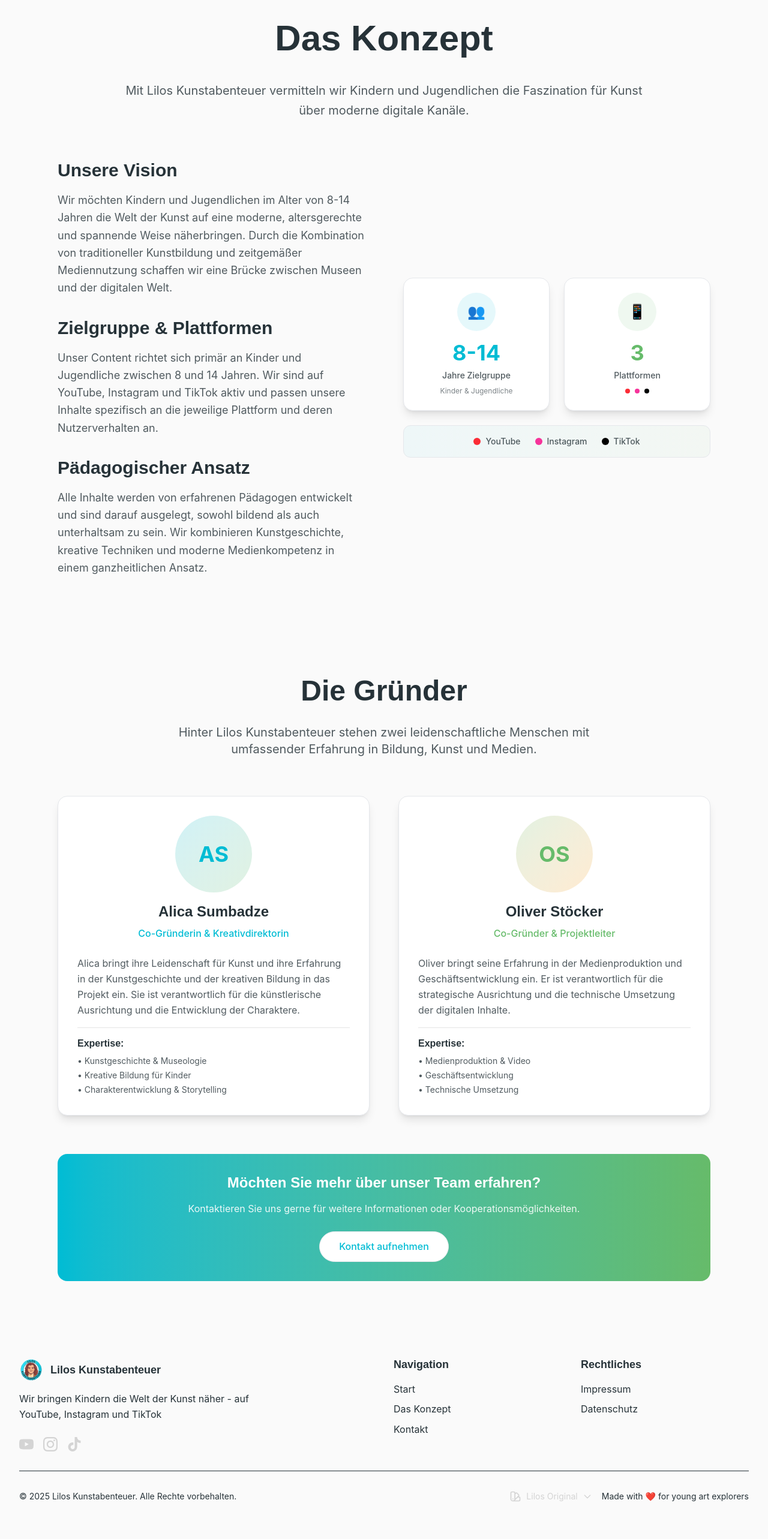
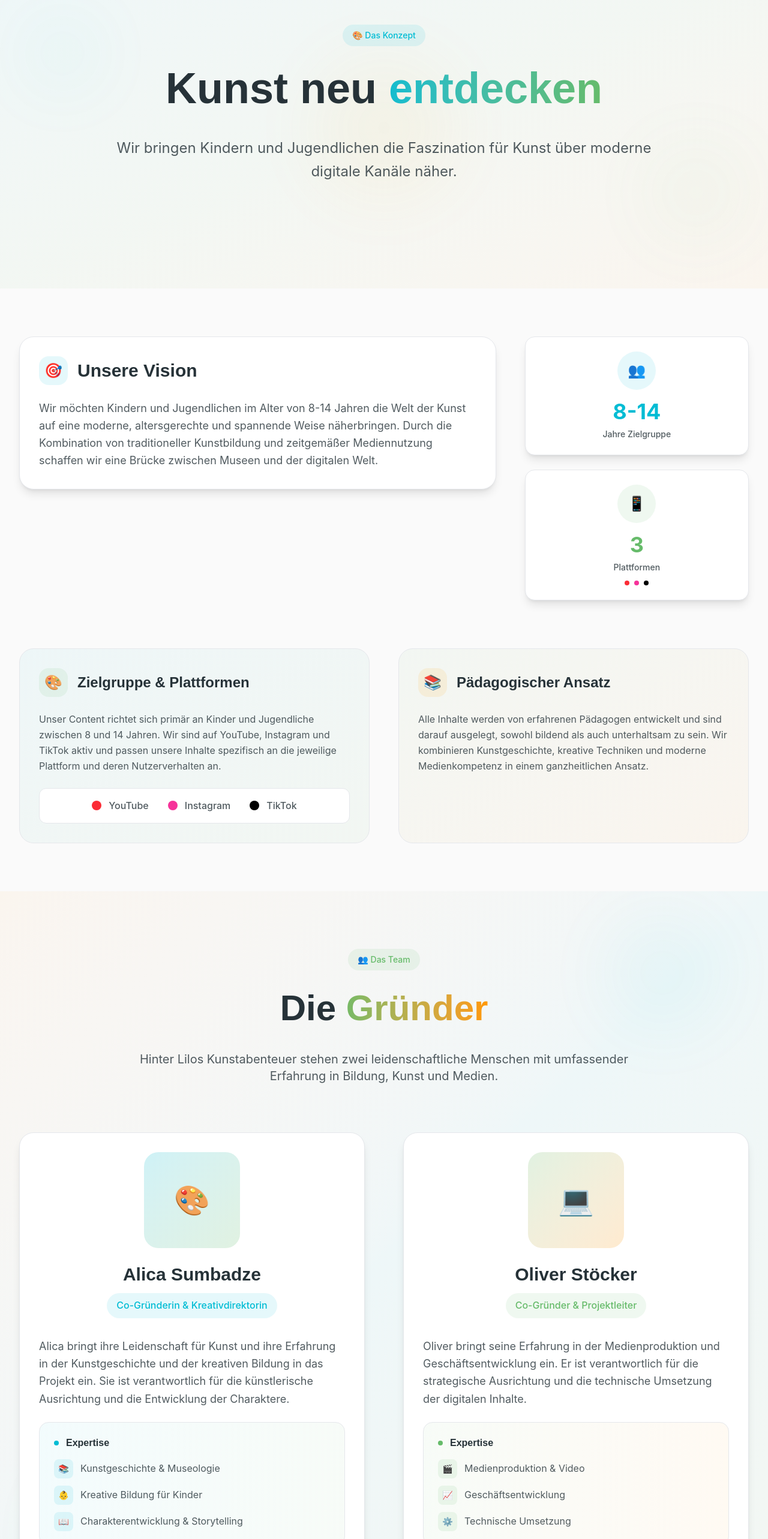
Before and after one commit to OlleeBerlin/lilos-kunstabenteuer, a Next.js app: page /konzept in a window 1280 px wide. Shown: the part 120-2686 px from the top of the page at 60% size. Built offline with nearby package versions, Linux system fonts and the light colour scheme.

Commit message:
Konzept-Seite: Komplett neu gestaltet - modernes Hero-Design, verbesserte Struktur und animierte Gründer-Karten

```diff
--- a/src/app/konzept/page.tsx
+++ b/src/app/konzept/page.tsx
@@ -16,26 +16,45 @@ export const metadata: Metadata = {
 export default function Konzept() {
   return (
     <div className="min-h-screen">
-      {/* Projekt-Erklärung */}
-      <section className="py-20 bg-background">
-        <div className="max-w-6xl mx-auto px-4 sm:px-6 lg:px-8">
-          <div className="text-center mb-16">
-            <h1 className="font-heading font-bold text-4xl md:text-6xl text-foreground mb-8">
-              Das Konzept
+      {/* Hero Section */}
+      <section className="relative py-24 bg-gradient-to-br from-primary/5 via-secondary/5 to-accent/5 overflow-hidden">
+        {/* Background Pattern */}
+        <div className="absolute inset-0 opacity-5">
+          <div className="absolute top-20 left-10 w-32 h-32 bg-primary rounded-full blur-3xl"></div>
+          <div className="absolute bottom-20 right-10 w-40 h-40 bg-secondary rounded-full blur-3xl"></div>
+          <div className="absolute top-1/2 left-1/2 transform -translate-x-1/2 -translate-y-1/2 w-60 h-60 bg-accent rounded-full blur-3xl"></div>
+        </div>
+
+        <div className="max-w-7xl mx-auto px-4 sm:px-6 lg:px-8 relative">
+          <div className="text-center mb-20">
+            <div className="inline-flex items-center px-4 py-2 bg-primary/10 rounded-full text-primary font-medium text-sm mb-6">
+              🎨 Das Konzept
+            </div>
+            <h1 className="font-heading font-bold text-5xl md:text-7xl text-foreground mb-8 leading-tight">
+              Kunst neu
+              <span className="bg-gradient-to-r from-primary to-secondary bg-clip-text text-transparent"> entdecken</span>
             </h1>
-            <p className="text-xl text-foreground/80 max-w-4xl mx-auto leading-relaxed">
-              Mit Lilos Kunstabenteuer vermitteln wir Kindern und Jugendlichen die Faszination
-              für Kunst über moderne digitale Kanäle.
+            <p className="text-xl md:text-2xl text-foreground/80 max-w-4xl mx-auto leading-relaxed">
+              Wir bringen Kindern und Jugendlichen die Faszination für Kunst
+              über moderne digitale Kanäle näher.
             </p>
           </div>
+        </div>
+      </section>
 
-          <div className="grid grid-cols-1 lg:grid-cols-2 gap-16 items-center">
-            {/* Text */}
-            <div className="space-y-8">
-              <div>
-                <h2 className="font-heading font-semibold text-2xl md:text-3xl text-foreground mb-4">
-                  Unsere Vision
-                </h2>
+      {/* Konzept Details */}
+      <section className="py-20 bg-background">
+        <div className="max-w-7xl mx-auto px-4 sm:px-6 lg:px-8">
+          <div className="grid grid-cols-1 lg:grid-cols-3 gap-12 mb-20">
+            {/* Vision */}
+            <div className="lg:col-span-2">
+              <div className="bg-card-bg rounded-3xl p-8 border border-border-color shadow-lg hover:shadow-xl transition-all duration-300">
+                <div className="flex items-center mb-6">
+                  <div className="w-12 h-12 bg-primary/10 rounded-2xl flex items-center justify-center mr-4">
+                    <span className="text-2xl">🎯</span>
+                  </div>
+                  <h2 className="font-heading font-bold text-3xl text-foreground">Unsere Vision</h2>
+                </div>
                 <p className="text-lg text-foreground/80 leading-relaxed">
                   Wir möchten Kindern und Jugendlichen im Alter von 8-14 Jahren die Welt der Kunst
                   auf eine moderne, altersgerechte und spannende Weise näherbringen.
@@ -43,34 +62,10 @@ export default function Konzept() {
                   Mediennutzung schaffen wir eine Brücke zwischen Museen und der digitalen Welt.
                 </p>
               </div>
-
-              <div>
-                <h2 className="font-heading font-semibold text-2xl md:text-3xl text-foreground mb-4">
-                  Zielgruppe & Plattformen
-                </h2>
-                <p className="text-lg text-foreground/80 leading-relaxed">
-                  Unser Content richtet sich primär an Kinder und Jugendliche zwischen 8 und 14 Jahren.
-                  Wir sind auf YouTube, Instagram und TikTok aktiv und passen unsere Inhalte
-                  spezifisch an die jeweilige Plattform und deren Nutzerverhalten an.
-                </p>
             </div>
 
-              <div>
-                <h2 className="font-heading font-semibold text-2xl md:text-3xl text-foreground mb-4">
-                  Pädagogischer Ansatz
-                </h2>
-                <p className="text-lg text-foreground/80 leading-relaxed">
-                  Alle Inhalte werden von erfahrenen Pädagogen entwickelt und sind darauf ausgelegt,
-                  sowohl bildend als auch unterhaltsam zu sein. Wir kombinieren Kunstgeschichte,
-                  kreative Techniken und moderne Medienkompetenz in einem ganzheitlichen Ansatz.
-                </p>
-              </div>
-            </div>
-
-            {/* Visuelles Element */}
-            <div className="relative">
-              <div className="grid grid-cols-2 gap-6">
-                {/* Zielgruppe Card */}
+            {/* Statistiken */}
+            <div className="space-y-6">
               <div className="bg-card-bg rounded-2xl p-6 border border-border-color shadow-lg hover:shadow-xl transition-all duration-300 transform hover:-translate-y-1">
                 <div className="text-center">
                   <div className="w-16 h-16 bg-primary/10 rounded-full flex items-center justify-center mx-auto mb-4">
@@ -78,11 +73,9 @@ export default function Konzept() {
                   </div>
                   <div className="text-4xl font-bold text-primary mb-2">8-14</div>
                   <div className="text-sm font-medium text-foreground/80">Jahre Zielgruppe</div>
-                    <div className="text-xs text-foreground/60 mt-2">Kinder & Jugendliche</div>
                 </div>
               </div>
 
-                {/* Plattformen Card */}
               <div className="bg-card-bg rounded-2xl p-6 border border-border-color shadow-lg hover:shadow-xl transition-all duration-300 transform hover:-translate-y-1">
                 <div className="text-center">
                   <div className="w-16 h-16 bg-secondary/10 rounded-full flex items-center justify-center mx-auto mb-4">
@@ -98,21 +91,185 @@ export default function Konzept() {
                 </div>
               </div>
             </div>
+          </div>
+
+          {/* Zwei-Spalten Layout für weitere Inhalte */}
+          <div className="grid grid-cols-1 lg:grid-cols-2 gap-12">
+            {/* Zielgruppe & Plattformen */}
+            <div className="bg-gradient-to-br from-primary/5 to-secondary/5 rounded-3xl p-8 border border-border-color">
+              <div className="flex items-center mb-6">
+                <div className="w-12 h-12 bg-secondary/10 rounded-2xl flex items-center justify-center mr-4">
+                  <span className="text-2xl">🎨</span>
+                </div>
+                <h2 className="font-heading font-bold text-2xl text-foreground">Zielgruppe & Plattformen</h2>
+              </div>
+              <p className="text-foreground/80 leading-relaxed mb-6">
+                Unser Content richtet sich primär an Kinder und Jugendliche zwischen 8 und 14 Jahren.
+                Wir sind auf YouTube, Instagram und TikTok aktiv und passen unsere Inhalte
+                spezifisch an die jeweilige Plattform und deren Nutzerverhalten an.
+              </p>
 
               {/* Social Media Plattformen */}
-              <div className="mt-6 bg-gradient-to-r from-primary/5 to-secondary/5 rounded-xl p-4 border border-border-color">
-                <div className="flex justify-center items-center space-x-6">
-                  <div className="flex items-center space-x-2">
-                    <div className="w-3 h-3 bg-red-500 rounded-full"></div>
-                    <span className="text-sm font-medium text-foreground/80">YouTube</span>
+              <div className="bg-card-bg rounded-xl p-4 border border-border-color">
+                <div className="flex justify-center items-center space-x-8">
+                  <div className="flex items-center space-x-3">
+                    <div className="w-4 h-4 bg-red-500 rounded-full"></div>
+                    <span className="font-medium text-foreground/80">YouTube</span>
                   </div>
-                  <div className="flex items-center space-x-2">
-                    <div className="w-3 h-3 bg-pink-500 rounded-full"></div>
-                    <span className="text-sm font-medium text-foreground/80">Instagram</span>
+                  <div className="flex items-center space-x-3">
+                    <div className="w-4 h-4 bg-pink-500 rounded-full"></div>
+                    <span className="font-medium text-foreground/80">Instagram</span>
                   </div>
-                  <div className="flex items-center space-x-2">
-                    <div className="w-3 h-3 bg-black rounded-full"></div>
-                    <span className="text-sm font-medium text-foreground/80">TikTok</span>
+                  <div className="flex items-center space-x-3">
+                    <div className="w-4 h-4 bg-black rounded-full"></div>
+                    <span className="font-medium text-foreground/80">TikTok</span>
+                  </div>
+                </div>
+              </div>
+            </div>
+
+            {/* Pädagogischer Ansatz */}
+            <div className="bg-gradient-to-br from-secondary/5 to-accent/5 rounded-3xl p-8 border border-border-color">
+              <div className="flex items-center mb-6">
+                <div className="w-12 h-12 bg-accent/10 rounded-2xl flex items-center justify-center mr-4">
+                  <span className="text-2xl">📚</span>
+                </div>
+                <h2 className="font-heading font-bold text-2xl text-foreground">Pädagogischer Ansatz</h2>
+              </div>
+              <p className="text-foreground/80 leading-relaxed">
+                Alle Inhalte werden von erfahrenen Pädagogen entwickelt und sind darauf ausgelegt,
+                sowohl bildend als auch unterhaltsam zu sein. Wir kombinieren Kunstgeschichte,
+                kreative Techniken und moderne Medienkompetenz in einem ganzheitlichen Ansatz.
+              </p>
+            </div>
+          </div>
+        </div>
+      </section>
+
+      {/* Gründer-Vorstellung */}
+      <section className="py-24 bg-gradient-to-br from-accent/5 via-primary/5 to-secondary/5 relative overflow-hidden">
+        {/* Background Elements */}
+        <div className="absolute inset-0 opacity-5">
+          <div className="absolute top-10 right-20 w-48 h-48 bg-primary rounded-full blur-3xl"></div>
+          <div className="absolute bottom-10 left-20 w-56 h-56 bg-secondary rounded-full blur-3xl"></div>
+        </div>
+
+        <div className="max-w-7xl mx-auto px-4 sm:px-6 lg:px-8 relative">
+          <div className="text-center mb-20">
+            <div className="inline-flex items-center px-4 py-2 bg-secondary/10 rounded-full text-secondary font-medium text-sm mb-6">
+              👥 Das Team
+            </div>
+            <h2 className="font-heading font-bold text-5xl md:text-6xl text-foreground mb-8">
+              Die
+              <span className="bg-gradient-to-r from-secondary to-accent bg-clip-text text-transparent"> Gründer</span>
+            </h2>
+            <p className="text-xl text-foreground/80 max-w-4xl mx-auto">
+              Hinter Lilos Kunstabenteuer stehen zwei leidenschaftliche Menschen mit
+              umfassender Erfahrung in Bildung, Kunst und Medien.
+            </p>
+          </div>
+
+          <div className="grid grid-cols-1 lg:grid-cols-2 gap-16">
+            {/* Alica Sumbadze */}
+            <div className="group">
+              <div className="bg-card-bg rounded-3xl p-8 border border-border-color shadow-lg group-hover:shadow-2xl transition-all duration-500 transform group-hover:-translate-y-2">
+                <div className="flex flex-col items-center text-center mb-8">
+                  <div className="w-40 h-40 bg-gradient-to-br from-primary/20 to-secondary/20 rounded-3xl mb-6 flex items-center justify-center group-hover:scale-105 transition-transform duration-300">
+                    <span className="text-5xl">🎨</span>
+                  </div>
+                  <h3 className="font-heading font-bold text-3xl text-foreground mb-3">
+                    Alica Sumbadze
+                  </h3>
+                  <div className="inline-flex items-center px-4 py-2 bg-primary/10 rounded-full text-primary font-medium">
+                    Co-Gründerin & Kreativdirektorin
+                  </div>
+                </div>
+
+                <div className="space-y-6">
+                  <p className="text-lg text-foreground/80 leading-relaxed">
+                    Alica bringt ihre Leidenschaft für Kunst und ihre Erfahrung in der
+                    Kunstgeschichte und der kreativen Bildung in das Projekt ein. Sie ist
+                    verantwortlich für die künstlerische Ausrichtung und die Entwicklung
+                    der Charaktere.
+                  </p>
+
+                  <div className="bg-gradient-to-r from-primary/5 to-secondary/5 rounded-2xl p-6 border border-border-color">
+                    <h4 className="font-bold text-foreground mb-4 flex items-center">
+                      <span className="w-2 h-2 bg-primary rounded-full mr-3"></span>
+                      Expertise
+                    </h4>
+                    <div className="grid grid-cols-1 gap-3">
+                      <div className="flex items-center space-x-3">
+                        <div className="w-8 h-8 bg-primary/10 rounded-lg flex items-center justify-center">
+                          <span className="text-sm">📚</span>
+                        </div>
+                        <span className="text-foreground/80">Kunstgeschichte & Museologie</span>
+                      </div>
+                      <div className="flex items-center space-x-3">
+                        <div className="w-8 h-8 bg-primary/10 rounded-lg flex items-center justify-center">
+                          <span className="text-sm">👶</span>
+                        </div>
+                        <span className="text-foreground/80">Kreative Bildung für Kinder</span>
+                      </div>
+                      <div className="flex items-center space-x-3">
+                        <div className="w-8 h-8 bg-primary/10 rounded-lg flex items-center justify-center">
+                          <span className="text-sm">📖</span>
+                        </div>
+                        <span className="text-foreground/80">Charakterentwicklung & Storytelling</span>
+                      </div>
+                    </div>
+                  </div>
+                </div>
+              </div>
+            </div>
+
+            {/* Oliver Stöcker */}
+            <div className="group">
+              <div className="bg-card-bg rounded-3xl p-8 border border-border-color shadow-lg group-hover:shadow-2xl transition-all duration-500 transform group-hover:-translate-y-2">
+                <div className="flex flex-col items-center text-center mb-8">
+                  <div className="w-40 h-40 bg-gradient-to-br from-secondary/20 to-accent/20 rounded-3xl mb-6 flex items-center justify-center group-hover:scale-105 transition-transform duration-300">
+                    <span className="text-5xl">💻</span>
+                  </div>
+                  <h3 className="font-heading font-bold text-3xl text-foreground mb-3">
+                    Oliver Stöcker
+                  </h3>
+                  <div className="inline-flex items-center px-4 py-2 bg-secondary/10 rounded-full text-secondary font-medium">
+                    Co-Gründer & Projektleiter
+                  </div>
+                </div>
+
+                <div className="space-y-6">
+                  <p className="text-lg text-foreground/80 leading-relaxed">
+                    Oliver bringt seine Erfahrung in der Medienproduktion und
+                    Geschäftsentwicklung ein. Er ist verantwortlich für die strategische
+                    Ausrichtung und die technische Umsetzung der digitalen Inhalte.
+                  </p>
+
+                  <div className="bg-gradient-to-r from-secondary/5 to-accent/5 rounded-2xl p-6 border border-border-color">
+                    <h4 className="font-bold text-foreground mb-4 flex items-center">
+                      <span className="w-2 h-2 bg-secondary rounded-full mr-3"></span>
+                      Expertise
+                    </h4>
+                    <div className="grid grid-cols-1 gap-3">
+                      <div className="flex items-center space-x-3">
+                        <div className="w-8 h-8 bg-secondary/10 rounded-lg flex items-center justify-center">
+                          <span className="text-sm">🎬</span>
+                        </div>
+                        <span className="text-foreground/80">Medienproduktion & Video</span>
+                      </div>
+                      <div className="flex items-center space-x-3">
+                        <div className="w-8 h-8 bg-secondary/10 rounded-lg flex items-center justify-center">
+                          <span className="text-sm">📈</span>
+                        </div>
+                        <span className="text-foreground/80">Geschäftsentwicklung</span>
+                      </div>
+                      <div className="flex items-center space-x-3">
+                        <div className="w-8 h-8 bg-secondary/10 rounded-lg flex items-center justify-center">
+                          <span className="text-sm">⚙️</span>
+                        </div>
+                        <span className="text-foreground/80">Technische Umsetzung</span>
+                      </div>
+                    </div>
                   </div>
                 </div>
               </div>
@@ -120,98 +277,6 @@ export default function Konzept() {
           </div>
         </div>
       </section>
-
-      {/* Gründer-Vorstellung */}
-      <section className="py-20 bg-background">
-        <div className="max-w-6xl mx-auto px-4 sm:px-6 lg:px-8">
-          <div className="text-center mb-16">
-            <h2 className="font-heading font-bold text-4xl md:text-5xl text-foreground mb-6">
-              Die Gründer
-            </h2>
-            <p className="text-xl text-foreground/80 max-w-3xl mx-auto">
-              Hinter Lilos Kunstabenteuer stehen zwei leidenschaftliche Menschen mit
-              umfassender Erfahrung in Bildung, Kunst und Medien.
-            </p>
-          </div>
-
-          <div className="grid grid-cols-1 md:grid-cols-2 gap-12">
-            {/* Alica Sumbadze */}
-            <div className="bg-card-bg rounded-2xl p-8 shadow-lg hover:shadow-xl transition-shadow duration-300 border border-border-color">
-              <div className="text-center mb-6">
-                <div className="w-32 h-32 bg-gradient-to-br from-primary/20 to-secondary/20 rounded-full mx-auto mb-4 flex items-center justify-center">
-                  <span className="text-4xl font-bold text-primary">AS</span>
-                </div>
-                <h3 className="font-heading font-semibold text-2xl text-foreground mb-2">
-                  Alica Sumbadze
-                </h3>
-                <p className="text-primary font-medium">Co-Gründerin & Kreativdirektorin</p>
-              </div>
-              <div className="space-y-4">
-                <p className="text-foreground/80 leading-relaxed">
-                  Alica bringt ihre Leidenschaft für Kunst und ihre Erfahrung in der
-                  Kunstgeschichte und der kreativen Bildung in das Projekt ein. Sie ist
-                  verantwortlich für die künstlerische Ausrichtung und die Entwicklung
-                  der Charaktere.
-                </p>
-                <div className="pt-4 border-t border-neutral-200">
-                  <h4 className="font-medium text-foreground mb-2">Expertise:</h4>
-                  <ul className="text-sm text-foreground/80 space-y-1">
-                    <li>• Kunstgeschichte & Museologie</li>
-                    <li>• Kreative Bildung für Kinder</li>
-                    <li>• Charakterentwicklung & Storytelling</li>
-                  </ul>
-                </div>
-              </div>
-            </div>
-
-            {/* Oliver Stöcker */}
-            <div className="bg-card-bg rounded-2xl p-8 shadow-lg hover:shadow-xl transition-shadow duration-300 border border-border-color">
-              <div className="text-center mb-6">
-                <div className="w-32 h-32 bg-gradient-to-br from-secondary/20 to-accent/20 rounded-full mx-auto mb-4 flex items-center justify-center">
-                  <span className="text-4xl font-bold text-secondary">OS</span>
-                </div>
-                <h3 className="font-heading font-semibold text-2xl text-foreground mb-2">
-                  Oliver Stöcker
-                </h3>
-                <p className="text-secondary font-medium">Co-Gründer & Projektleiter</p>
-              </div>
-              <div className="space-y-4">
-                <p className="text-foreground/80 leading-relaxed">
-                  Oliver bringt seine Erfahrung in der Medienproduktion und
-                  Geschäftsentwicklung ein. Er ist verantwortlich für die strategische
-                  Ausrichtung und die technische Umsetzung der digitalen Inhalte.
-                </p>
-                <div className="pt-4 border-t border-neutral-200">
-                  <h4 className="font-medium text-foreground mb-2">Expertise:</h4>
-                  <ul className="text-sm text-foreground/80 space-y-1">
-                    <li>• Medienproduktion & Video</li>
-                    <li>• Geschäftsentwicklung</li>
-                    <li>• Technische Umsetzung</li>
-                  </ul>
-                </div>
-              </div>
-            </div>
-          </div>
-
-          {/* Call to Action */}
-          <div className="text-center mt-16">
-            <div className="bg-gradient-to-r from-primary to-secondary rounded-2xl p-8 text-white">
-              <h3 className="font-heading font-semibold text-2xl mb-4">
-                Möchten Sie mehr über unser Team erfahren?
-              </h3>
-              <p className="text-white/90 mb-6">
-                Kontaktieren Sie uns gerne für weitere Informationen oder Kooperationsmöglichkeiten.
-              </p>
-              <Link
-                href="/kontakt"
-                className="bg-card-bg text-primary hover:bg-neutral-100 px-8 py-3 rounded-full font-medium transition-colors duration-200 inline-block border border-border-color"
-              >
-                Kontakt aufnehmen
-              </Link>
-            </div>
-          </div>
-        </div>
-      </section>
     </div>
   );
 }
```
Lines whose indentation alone changed are shown as unchanged.
